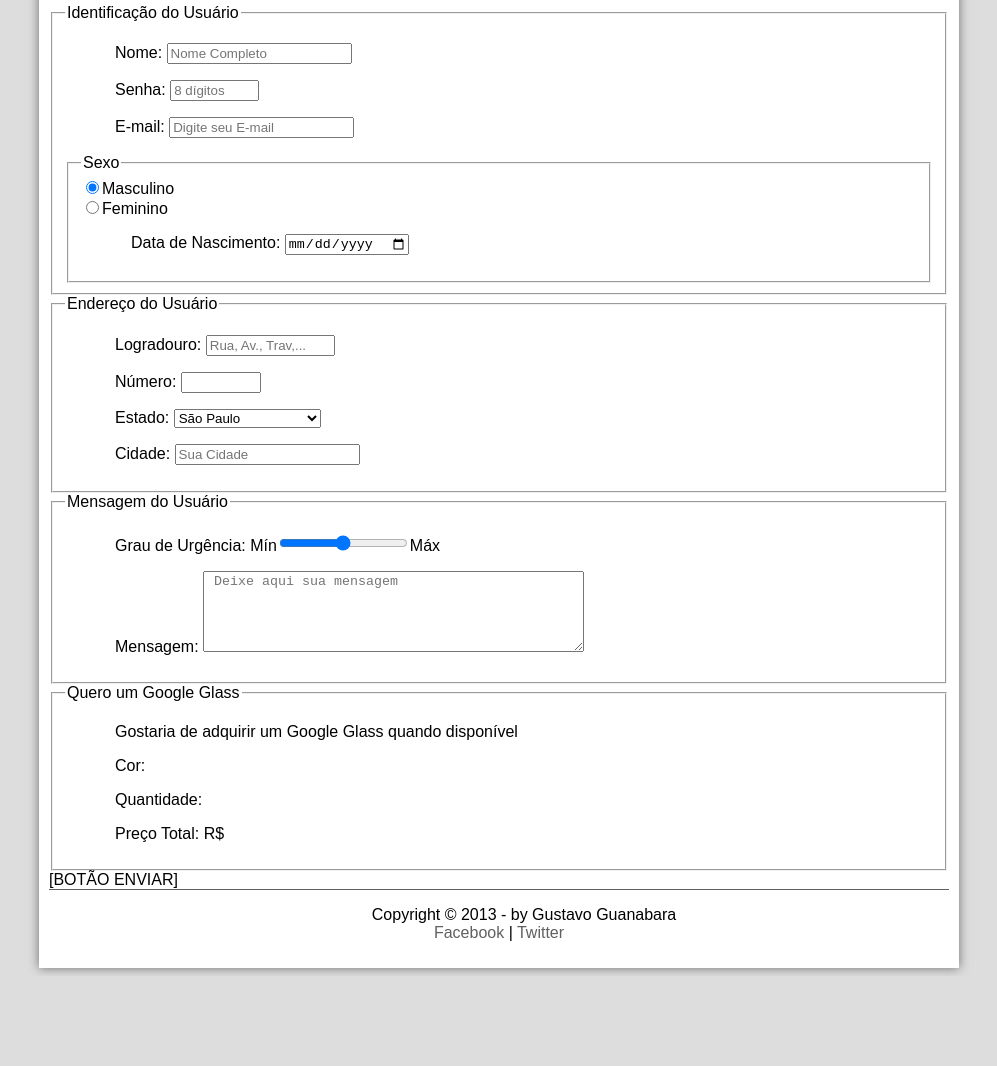
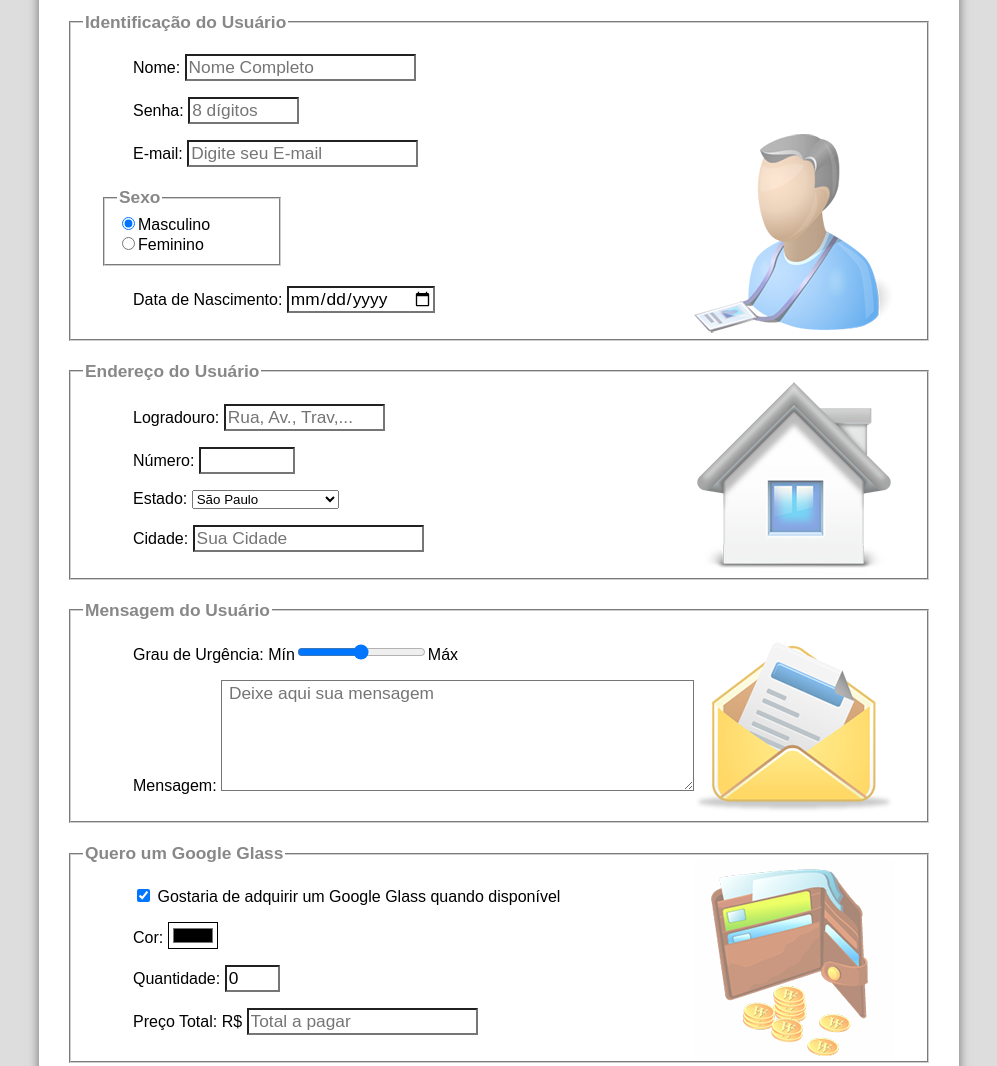
Before and after one commit to brunamarcelabarreto/Cursohtml5, a plain HTML site: page fale-conosco.html in a window 1280 px wide. Shown: the part 310-1376 px from the top of the page, without its empty margins (141-1138 px from the left). Before the commit the page ends 1286 px from the top, so only its background shows below. Drawn offline with Linux system fonts and the light colour scheme.

Commit message:
final project- completed

```diff
--- a/_css/form.css
+++ b/_css/form.css
@@ -0,0 +1,47 @@
+@charset "UTF-8"
+form {
+    width: 500px;
+    margin: auto;
+}
+
+input, textarea {
+    font-family: sans-serif;
+    font-weight: normal;
+    font-size: 13pt;
+    background-color: rgba(255,255,255,.8);
+}
+
+input:hover, textarea:hover {
+    background-color: #dddddd;
+}
+
+legend {
+    color: #888888;
+    font-weight: bold;
+    font-size: 13pt;
+    font-family: sans-serif;
+}
+fieldset {
+    border-color: #cecece;
+    margin: 20px;
+}
+
+fieldset#sexo {
+    width: 150px;
+}
+
+fieldset#usuario {
+    background: url("../_imagens/icone-contato.png") no-repeat 95% 95%;
+}
+
+fieldset#endereco {
+    background: url("../_imagens/icone-endereco.png") no-repeat 95% 95%;
+}
+
+fieldset#mensagem {
+    background: url("../_imagens/icone-mensagem.png") no-repeat 95% 95%;
+}
+
+fieldset#pedido {
+    background: url("../_imagens/icone-pagamento.png") no-repeat 95% 95%;
+}
--- a/_css/media.css
+++ b/_css/media.css
@@ -19,6 +19,6 @@ video#filme {
     display: block;
     position: relative;
     left: 87px;
-    top: 65px;
+    top: 60px;
     width: 440px;
 }
--- a/fale-conosco.html
+++ b/fale-conosco.html
@@ -9,7 +9,13 @@
 
 </head>
 <script language="JavaScript" src="_javascript/funcoes.js"></script>
-
+<script>
+    function calc_total() {
+        var qtd= parseInt(document.getElementById('cQtd').value);
+        tot= qtd * 1500;
+        document.getElementById('cTot').value= tot;
+    }
+</script>
 
 <body>
     <div id="interface">
@@ -43,7 +49,7 @@
             </hgroup>
         </header>
 
-<form method="post" id="fContato" action="mailto:contato@curso.com">
+<form method="post" id="fContato" action="mailto:contato@cursoemvideo.com" oninput="calc_total();">
 <fieldset id="usuario"><legend>Identificação do Usuário</legend>
     <p><label for="cNome">Nome:</label>
         <input type="text" name="tNome" id="cNome" size="20" maxlength="30" placeholder="Nome Completo"/></p>
@@ -53,10 +59,9 @@
         <input type="email" name="tMail" id="cMail" size="20" maxlength="40" placeholder="Digite seu E-mail"/></p>
     <fieldset id="sexo"><legend>Sexo</legend>
         <input type="radio" name="tSexo" id="cMasc" checked/><label for="cMasc">Masculino</label><br/>
-        <input type="radio" name="tSexo" id="cFem" /><label for="cFem">Feminino</label>
+        <input type="radio" name="tSexo" id="cFem" /><label for="cFem">Feminino</label></fieldset>
     <p><label for="cNasc">Data de Nascimento:</label>
         <input type="date" name="tNasc" id="cNasc"/></p>
-    </fieldset>
 </fieldset>
 
 <fieldset id="endereco"><legend>Endereço do Usuário</legend>
@@ -103,17 +108,22 @@
 </fieldset>
 
 <fieldset id="pedido"><legend>Quero um Google Glass</legend>
-<p><label for="cPed">Gostaria de adquirir um Google Glass quando disponível</label>
+<p><input type="checkbox" name="tPed" id="cPed" checked/>
+    <label for="cPed">Gostaria de adquirir um Google Glass quando disponível</label>
 </p>
 <p><label for="cCor">Cor:</label>
+    <input type="color" name="tCor" id="cCor"/>
 </p>
 <p><label for="cQtd"> Quantidade:</label>
+    <input type="number" name="tQtd" id="cQtd" min="0" max="5" value="0"/>
 </p>
 <p><label for="cTot">Preço Total: R$</label>
+    <input type="text" name="tTot" id="cTot" placeholder="Total a pagar" readonly/>
 </p>
 </fieldset>
 
-[BOTÃO ENVIAR]
+<input type="image" name="tEnviar" source src="_imagens/botao-enviar.png"/>
+
 </form>
 
 <footer id="rodape">
```
Also changed, not shown: index.html (+1 -1 lines), multimidia.html (+3 -7 lines).
